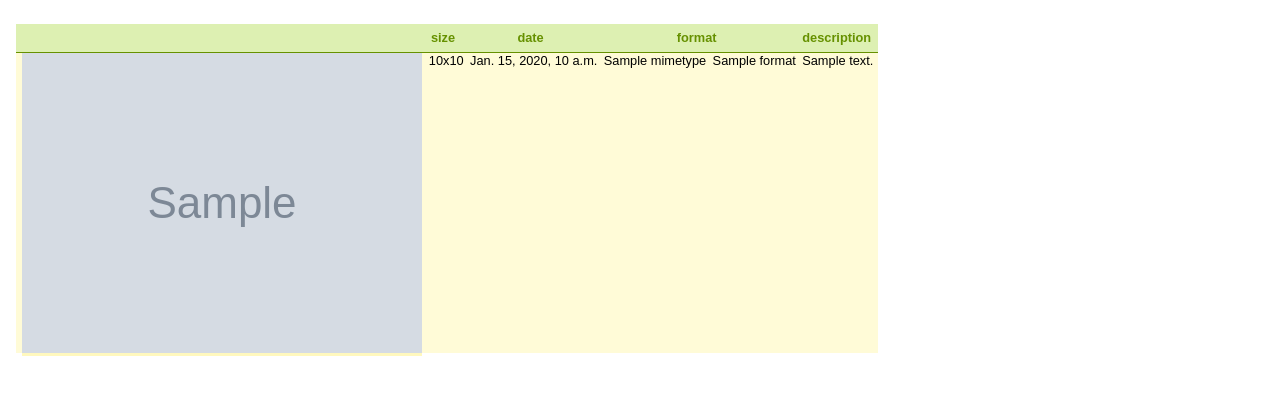
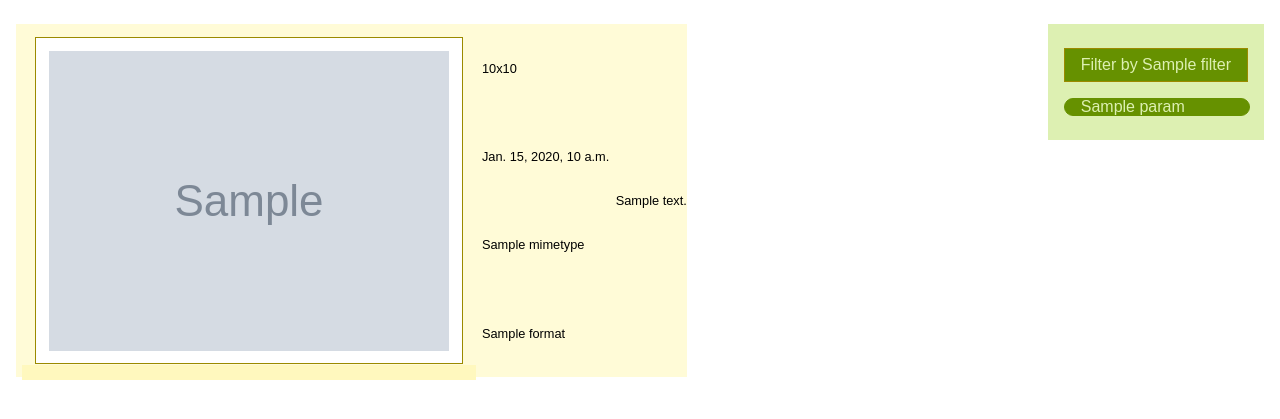
Before and after one commit to chiara-paci/baskerville, a Django app: template baskervilleweb/archive/templates/archive/photo_list.html in a window 1280 px wide. Shown: the part 148-567 px from the top of the page. Run offline with Django 3.2, Linux system fonts and the light colour scheme; the template is opened without the code that fills it: most values are stand-ins (such as "Sample title", 1, 10 or a date in 2020); grey boxes marked "Sample" are stand-in pictures.

Commit message:
Archive - Photo - Filter & Style

```diff
--- a/baskervilleweb/archive/management/commands/rebuild_thumbnail.py
+++ b/baskervilleweb/archive/management/commands/rebuild_thumbnail.py
@@ -21,9 +21,6 @@ import datetime,pytz
 import shutil
 
 from .utility import store_exif_data,store_photo
-
-
-
 
 class Command(BaseCommand):
     help = 'Reset thumbnail of all photos.'
--- a/baskervilleweb/archive/templates/archive/photo_list.html
+++ b/baskervilleweb/archive/templates/archive/photo_list.html
@@ -4,29 +4,37 @@
 
 {% include "includes/pagination.html" %}
 
-<table>
-<thead>
-<tr>
-  <th></th>
-  <th>size</th>
-  <th>date</th>
-  <th colspan=2>format</th>
-  <th>description</th>
-</tr>
-</thead>
+<div class="filter">
+<ul>
+  {% for filter in filter_list %}
+  <li><h1>Filter by {{ filter.name }}</h1>
+    <ul>
+    {% for label,selected,query in filter.params %}
+    {% if selected %}
+    <li class="selected"><div>{{ label }}</div></li>
+    {% else %}
+    <li><a href="{% url 'archive:photo_list' %}?{{ query }}"><div>{{ label }}</div></a></li>
+    {% endif %}
+    {% endfor %}
+    </ul>
+  </li>
+  {% endfor %}
+</ul>
+</div>
 
+<table class="images">
 {% for photo in photo_list %}
 <tbody>
 <tr>
-  <td class="top">
+  <td rowspan="4" class="center">
     <a href="{{ photo.get_absolute_url }}"><img src="{{ photo.thumb_url }}"/></a>
   </td>
-  <td class="top">{{ photo.width }}x{{ photo.height }}</td>
-  <td class="top">{{ photo.datetime }}</td>
-  <td class="top">{{ photo.mimetype }}</td>
-  <td class="top">{{ photo.format }}</td>
-  <td class="top">{{ photo.description }}</td>
+  <td>{{ photo.width }}x{{ photo.height }}</td>
+  <td rowspan="4">{{ photo.description }}</td>
 </tr>
+<tr><td>{{ photo.datetime }}</td></tr>
+<tr><td>{{ photo.mimetype }}</td></tr>
+<tr><td>{{ photo.format }}</td></tr>
 </tbody>
 {% endfor %}
 </table>
--- a/baskervilleweb/archive/urls.py
+++ b/baskervilleweb/archive/urls.py
@@ -7,7 +7,7 @@ from . import models,views
 app_name="archive"
 
 urlpatterns = [
-    url( r'^photo/?$',ListView.as_view(model=models.Photo,paginate_by=100),name="photo_list" ),
+    url( r'^photo/?$',views.PhotoListView.as_view(),name="photo_list" ),
     url( r'^photo/(?P<pk>\d+)/?$',DetailView.as_view(model=models.Photo),name="photo_detail" ),
     url( r'^photo/(?P<pk>\d+)\.thumb\.jpeg/?$',views.PhotoThumbView.as_view(),name="photo_thumb" ),
     url( r'^photo/(?P<pk>\d+)\.(?P<ext>[^.]*)/?$',views.PhotoImageView.as_view(model=models.Photo),name="photo_image" ),
--- a/baskervilleweb/static/css/baskerville.css
+++ b/baskervilleweb/static/css/baskerville.css
@@ -312,3 +312,68 @@ main tbody:nth-of-type(odd) a:hover {
   background: #9b8a00;
   color: #fff8be;
 }
+table.images img {
+  padding: 1em;
+  margin: 1em;
+  background-color: white;
+  border: 1px solid #9b8a00;
+}
+div.filter {
+  float: right;
+  background-color: #ddf0b2;
+  color: #669100;
+  left: 0;
+  right: 0;
+  margin-bottom: .5em;
+  line-height: 1em;
+  padding: 1em;
+  padding-top: .5em;
+  padding-bottom: .5em;
+}
+div.filter ul {
+  list-style-type: none;
+}
+div.filter ul li {
+  margin-top: 1em;
+  margin-bottom: 1em;
+}
+div.filter ul li ul li {
+  margin-top: .5em;
+  margin-bottom: .5em;
+}
+div.filter h1 {
+  background-color: #669100;
+  color: #ddf0b2;
+  font-size: 1em;
+  font-weight: normal;
+  padding-left: 1em;
+  padding-right: 1em;
+  border-radius: 0px;
+  -moz-border-radius: 0px;
+  -webkit-border-radius: 0px;
+}
+div.filter div {
+  display: inline-block;
+  border-radius: 1em;
+  -moz-border-radius: 1em;
+  -webkit-border-radius: 1em;
+  border: 1px solid #669100;
+  padding-left: 1em;
+  padding-right: 1em;
+  width: calc(100% - 2em);
+}
+div.filter li.selected div {
+  color: #ddf0b2;
+  background-color: #669100;
+}
+div.filter a {
+  color: #669100;
+  text-decoration: none;
+  border-radius: 1em;
+  -moz-border-radius: 1em;
+  -webkit-border-radius: 1em;
+}
+div.filter a:hover {
+  color: #ddf0b2;
+  background-color: #669100;
+}
--- a/baskervilleweb/static/css/baskerville.less
+++ b/baskervilleweb/static/css/baskerville.less
@@ -314,3 +314,76 @@ main {
     }
 
 }
+
+table.images {
+    img {
+	padding: 1em;
+	margin: 1em;
+	background-color: white;
+	border: 1px solid @primhard4;
+    }
+}
+
+div.filter {
+    float: right;
+    background-color: @seca2;
+    color: @secahard4;
+    left: 0;
+    right: 0;
+    margin-bottom: .5em;
+    line-height: 1em;
+    padding: 1em;
+    padding-top: .5em;
+    padding-bottom: .5em;
+
+    ul {
+	list-style-type: none;
+    }
+
+    ul li {
+	margin-top: 1em;
+	margin-bottom: 1em;
+    }
+
+    ul li ul li {
+	margin-top: .5em;
+	margin-bottom: .5em;
+    }
+
+    h1 {
+	background-color: @secahard4;
+	color: @seca2;
+	font-size: 1em;
+	font-weight: normal;
+	padding-left: 1em;
+	padding-right: 1em;
+	.borderradius(0px);
+    }
+
+    div {
+	display: inline-block;
+	.borderradius(1em);
+	border: 1px solid @secahard4;
+	padding-left: 1em;
+	padding-right: 1em;
+	width:calc(~'100% - 2em');
+    }
+
+    li.selected div {
+	color: @seca2;
+	background-color: @secahard4;
+    }
+
+    a {
+	color: @secahard4;
+	text-decoration: none;
+	.borderradius(1em);
+    }
+
+    a:hover {
+	color: @seca2;
+	background-color: @secahard4;
+    }
+
+
+}
```
Also changed, not shown: baskervilleweb/archive/admin.py (+123 -18 lines), baskervilleweb/archive/models.py (+13 -0 lines), baskervilleweb/archive/templates/admin/archive/add_to_album.html (added, +36 -0 lines), baskervilleweb/archive/views.py (+117 -1 lines).
